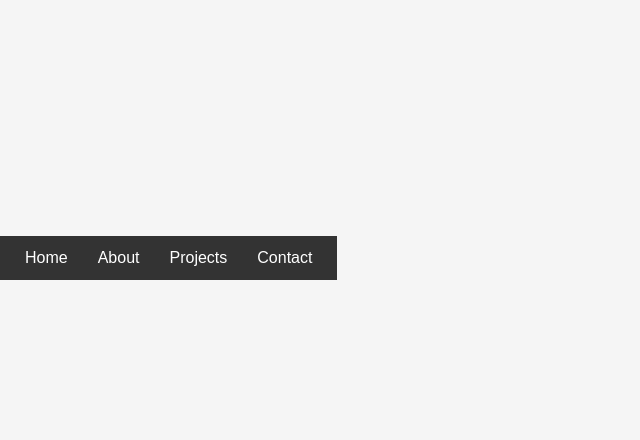
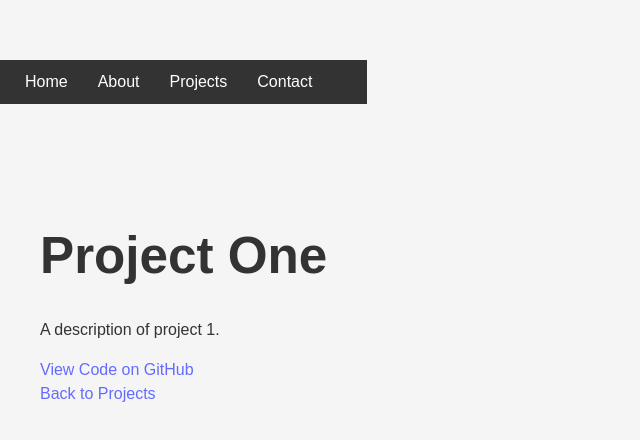
Before and after one commit to Delcan-f/Portfolio, a React (Vite) app: page /projects/1 in a window 1280 px wide. Shown: the part 122-562 px from the top of the page, without its empty margins (0-640 px from the left). Built offline with nearby package versions, Linux system fonts and the light colour scheme.

Commit message:
feat: idk man

```diff
--- a/src/App.jsx
+++ b/src/App.jsx
@@ -3,6 +3,7 @@ import Navbar from "./components/Navbar";
 import Home from "./pages/Home";
 import About from "./pages/About";
 import Projects from "./pages/Projects";
+import ProjectDetail from "./pages/ProjectDetail";
 import Contact from "./pages/Contact";
 import "./styles/App.css";
 
@@ -15,6 +16,7 @@ function App() {
           <Route path="/" element={<Home />} />
           <Route path="/about" element={<About />} />
           <Route path="/projects" element={<Projects />} />
+          <Route path="/projects/:id" element={<ProjectDetail />} />
           <Route path="/contact" element={<Contact />} />
         </Routes>
       </div>
--- a/src/pages/ProjectDetail.jsx
+++ b/src/pages/ProjectDetail.jsx
@@ -1,16 +1,16 @@
 import React from "react";
-import { useparams, Link, useParams } from "react-router-dom";
+import { useParams, Link } from "react-router-dom";
 import projects from "../data/projects";
-import "../styles/ProjectDetail.css";
+// import "../styles/ProjectDetail.css";
 
 export default function ProjectDetail() {
     const { id } = useParams();
-    const project = projects.find((p) => p.id === id);
+    const project = projects.find((p) => p.id.toString() === id);
 
     if (!project) {
         return (
             <div className="page-container">
-                <h1>Project Nott Found</h1>
+                <h1>Project Not Found</h1>
                 <Link to="/projects">Back to Projects</Link>
             </div>
         );
@@ -20,7 +20,11 @@ export default function ProjectDetail() {
         <div className="page-container">
             <h1>{project.title}</h1>
             <p>{project.description}</p>
-            <a href={project.code} target="_blank" rel="noopener noreferrer">View Code on GitHub</a>
+            {project.code && (
+                <a href={project.code} target="_blank" rel="noopener noreferrer">
+                    View Code on GitHub
+                </a>
+            )}
             <br />
             <Link to="/projects">Back to Projects</Link>
         </div>
```
Also changed, not shown: src/styles/pages.css (deleted).
